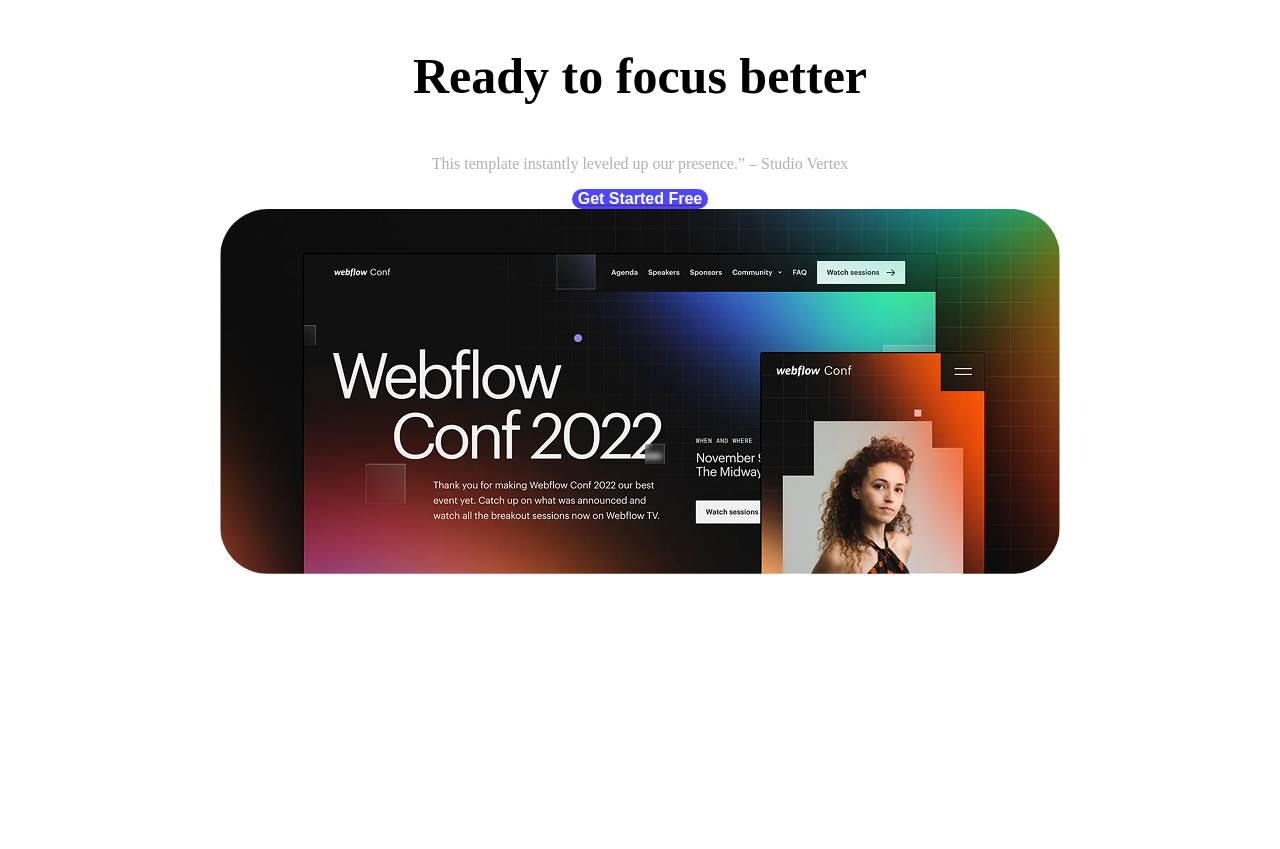
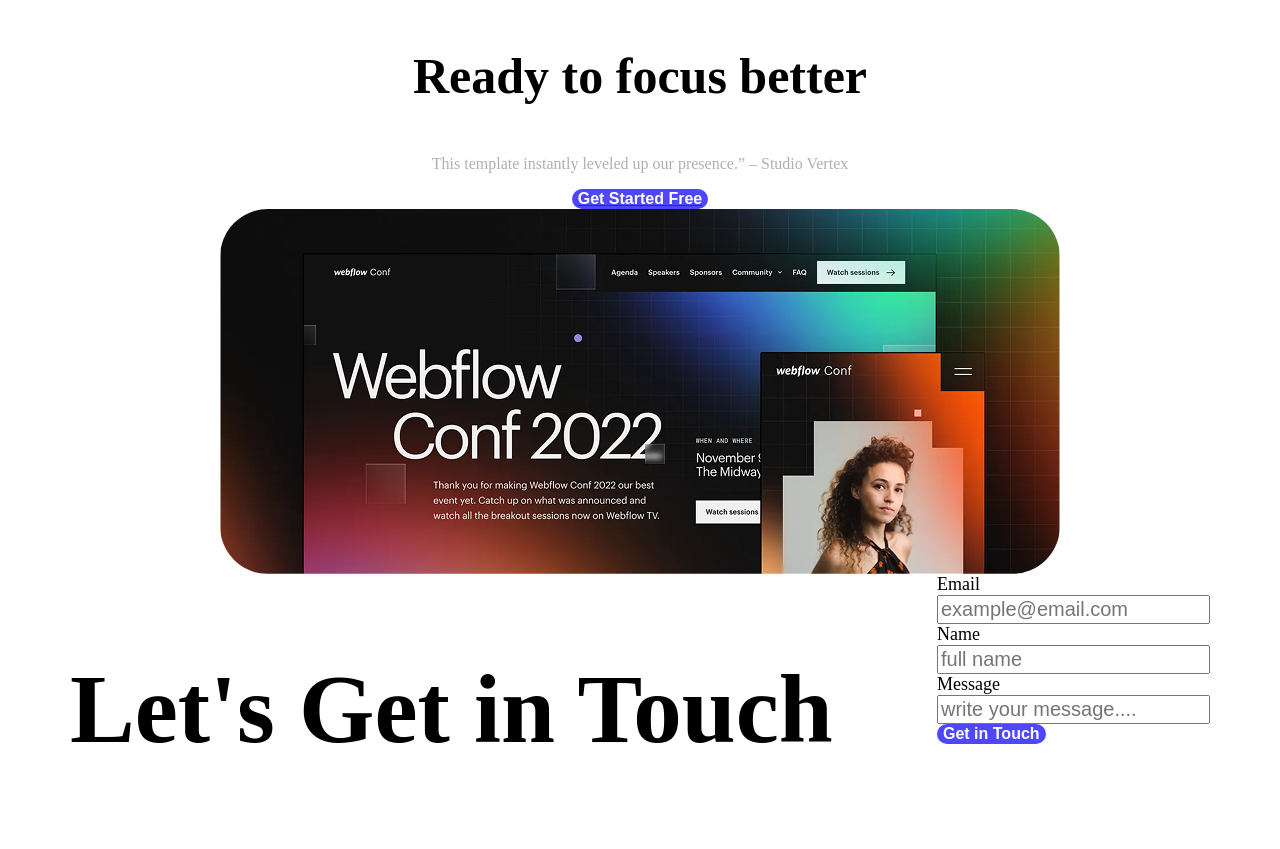
Before and after one commit to Dayal515/Webflow-agencies, a plain HTML site: page html.html in a window 1280 px wide. Shown: the part 1673-2522 px from the top of the page. Before the commit the page ends 2255 px from the top, so only its background shows below. Drawn offline with Linux system fonts and the light colour scheme.

```diff
--- a/css.css
+++ b/css.css
@@ -98,3 +98,14 @@
   margin: 0 auto;
 }
 /* section-5 */
+
+.section-5{
+  display: flex;
+  justify-content: space-between;
+}
+.form-fill{
+  font-size: 20px;color: #00000050;
+}
+.label{
+  font-weight: 500;font-size: 18px;color: #000000;
+}
--- a/html.html
+++ b/html.html
@@ -111,7 +111,7 @@
         </div>
       </div>
     </section>
-    <section>
+    <section class="section-4">
       <div class="section-4-element">
         <h3 class="section-4-title">Ready to focus better</h3>
         <p class="section-4-des">This template instantly leveled up our presence.” – Studio Vertex</p>
@@ -119,8 +119,21 @@
       </div>
       <img class="section-4-img" src="B12A01-landing-launchpad/Assets/wc-big.png" alt="">
     </section>
-    <section>
-
+    <section class="section-5">
+      <div class="last">
+        <h1 style="font-weight: bold;font-size: 97px;color: #000000;">Let's Get in Touch</h1>
+      </div>
+      <div class="form">
+        <form>
+          <label class="label" for="email">Email</label><br>
+          <input class="form-fill" type="email" placeholder="example@email.com"><br>
+          <label class="label" for="name">Name</label><br>
+          <input class="form-fill" type="text" placeholder="full name"><br>
+          <label class="label" for="message">Message</label><br>
+          <input class="form-fill" type="text" placeholder="write your message...."><br>
+          <button class="btn">Get in Touch</button>
+        </form>
+      </div>
     </section>
   </main>
   <footer>
```
